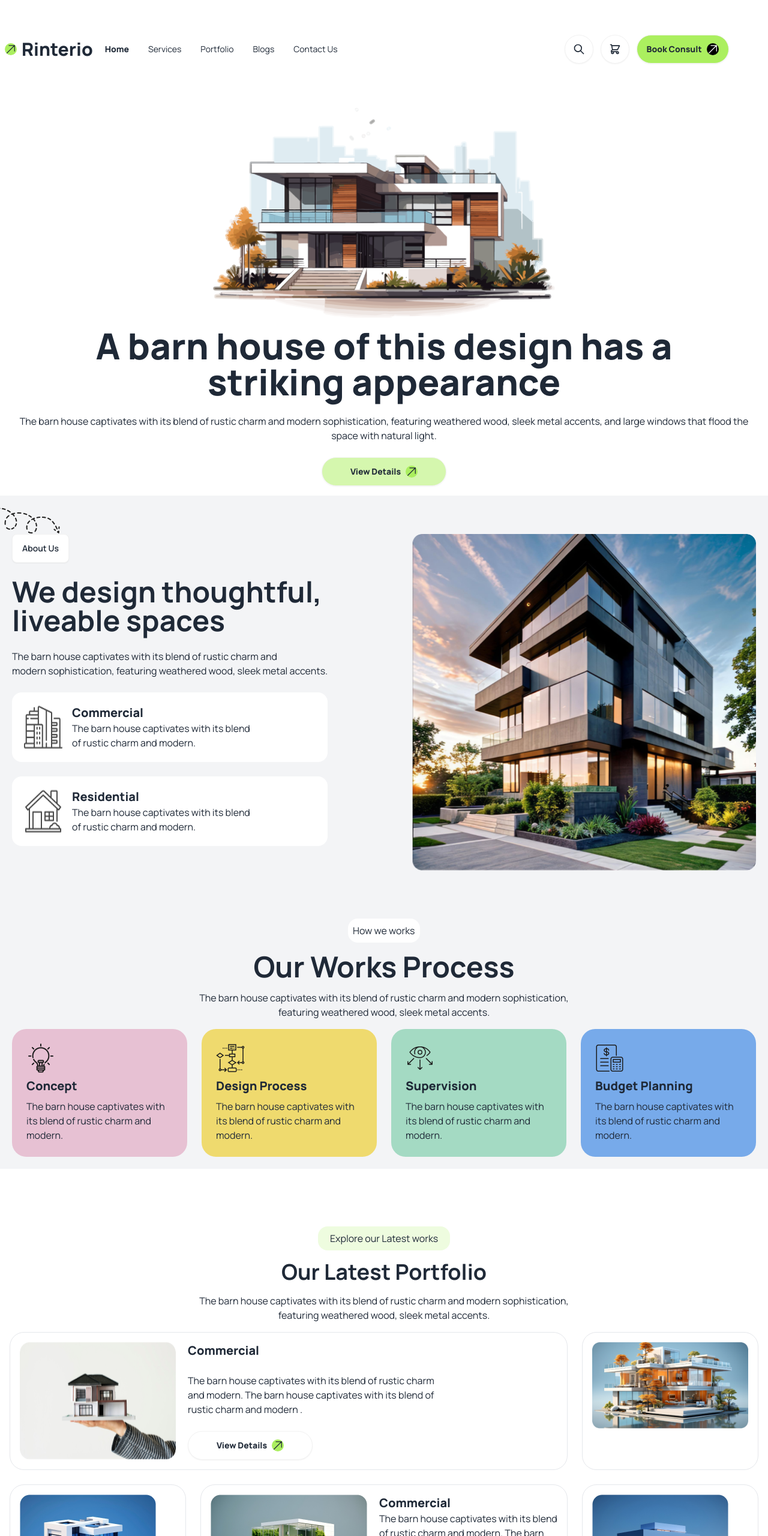
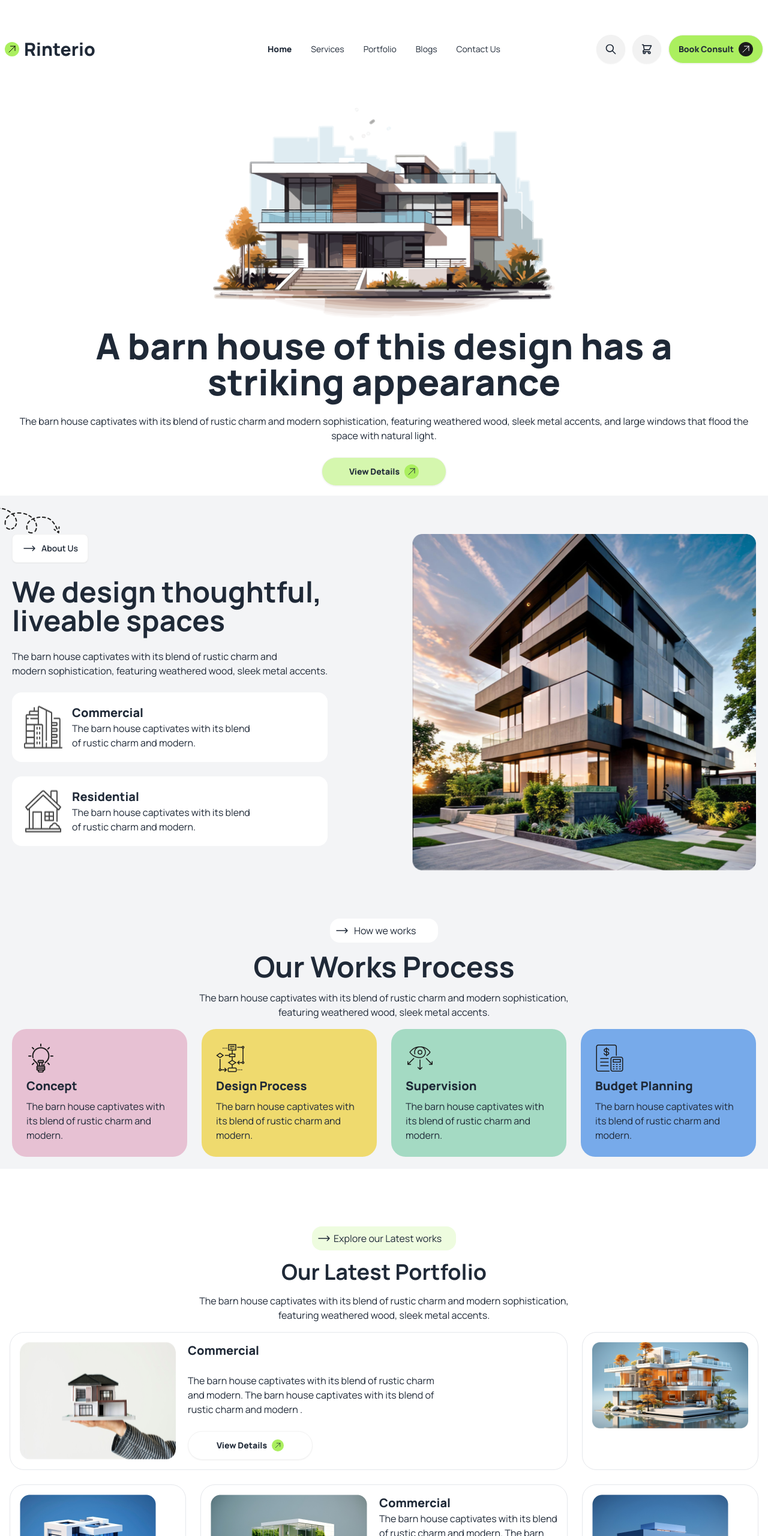
Before and after one commit to Shahadat1530/assignment-03, a plain HTML site: page index.html in a window 1280 px wide. Shown: the top 2560 px of the page at 60% size. Drawn offline with nearby package versions, Linux system fonts and the light colour scheme.

Commit message:
error fixed

```diff
--- a/index.html
+++ b/index.html
@@ -24,7 +24,7 @@
         <!-- navbar -->
         <nav class="my-12">
             <div class="navbar bg-base-100">
-                <div class="flex justify-between">
+                <div class="navbar-start">
                     <div class="dropdown">
                         <div tabindex="0" role="button" class="btn btn-ghost lg:hidden">
                             <svg xmlns="http://www.w3.org/2000/svg" class="h-5 w-5" fill="none" viewBox="0 0 24 24"
@@ -42,13 +42,15 @@
                             <li><a>Contact Us</a></li>
                         </ul>
                     </div>
-                    <div class="text-3xl font-extrabold flex items-center space-x-2">
+                    <div class="flex space-x-2 items-center ">
+                        <div class="size-6 rounded-3xl bg-[#ABEF5F] text-black p-1">
                             <svg xmlns="http://www.w3.org/2000/svg" fill="none" viewBox="0 0 24 24" stroke-width="1.5"
-                            stroke="currentColor" class="size-5 bg-[#ABEF5F] rounded-full">
+                                stroke="currentColor">
                                 <path stroke-linecap="round" stroke-linejoin="round"
                                     d="m4.5 19.5 15-15m0 0H8.25m11.25 0v11.25" />
                             </svg>
-                        <h2> Rinterio</h2>
+                        </div>
+                        <h2 class="font-extrabold text-3xl  "> Rinterio </h2>
                     </div>
                 </div>
                 <div class="navbar-center hidden lg:flex">
@@ -60,17 +62,19 @@
                         <li><a>Contact Us</a></li>
                     </ul>
                 </div>
-                <div class="navbar-end hidden lg:flex space-x-3">
+                <!-- search icon div -->
+                <div class="navbar-end space-x-3 hidden lg:flex">
                     <!-- search icon -->
-                    <button class="btn bg-white btn-circle">
+                    <button class="btn btn-white btn-circle">
                         <svg xmlns="http://www.w3.org/2000/svg" class="h-5 w-5" fill="none" viewBox="0 0 24 24"
                             stroke="currentColor">
                             <path stroke-linecap="round" stroke-linejoin="round" stroke-width="2"
                                 d="M21 21l-6-6m2-5a7 7 0 11-14 0 7 7 0 0114 0z" />
                         </svg>
                     </button>
+
                     <!-- cart icon -->
-                    <button class="btn bg-white btn-circle">
+                    <button class="btn btn-white btn-circle">
                         <svg xmlns="http://www.w3.org/2000/svg" class="h-5 w-5" fill="none" viewBox="0 0 24 24"
                             stroke="currentColor">
                             <path stroke-linecap="round" stroke-linejoin="round" stroke-width="2"
@@ -78,13 +82,15 @@
                         </svg>
                     </button>
 
-                    <button class="btn bg-[#ABEF5F] font-extrabold rounded-3xl">Book Consult
+                    <a class="btn rounded-3xl bg-[#ABEF5F] font-extrabold  ">Book Consult
+                        <div class="size-6 rounded-3xl bg-[#1C1C1C] text-white text-xs p-1">
                             <svg xmlns="http://www.w3.org/2000/svg" fill="none" viewBox="0 0 24 24" stroke-width="1.5"
-                            stroke="currentColor" class="size-5 bg-black text-white rounded-full">
+                                stroke="currentColor">
                                 <path stroke-linecap="round" stroke-linejoin="round"
                                     d="m4.5 19.5 15-15m0 0H8.25m11.25 0v11.25" />
                             </svg>
-                    </button>
+                        </div>
+                    </a>
                 </div>
             </div>
         </nav>
@@ -101,11 +107,13 @@
                             the space with natural light.
                         </p>
                         <button class="btn bg-[#ABEF5F80] font-extrabold rounded-3xl w-full lg:w-52">View Details
-                            <svg xmlns="http://www.w3.org/2000/svg" fill="none" viewBox="0 0 24 24" stroke-width="1.5"
-                                stroke="currentColor" class="size-5 bg-[#ABEF5F] rounded-full">
+                            <div class="size-5 bg-[#ABEF5F] w-6 h-6 rounded-full p-1">
+                                <svg xmlns="http://www.w3.org/2000/svg" fill="none" viewBox="0 0 24 24"
+                                    stroke-width="1.5" stroke="currentColor">
                                     <path stroke-linecap="round" stroke-linejoin="round"
                                         d="m4.5 19.5 15-15m0 0H8.25m11.25 0v11.25" />
                                 </svg>
+                            </div>
                         </button>
                     </div>
                 </div>
@@ -124,7 +132,11 @@
 
                     <!-- about-us contents -->
                     <div class="space-y-6 text-center lg:text-left">
-                        <button class="btn bg-white">About Us</button>
+                        <button class="btn bg-white">
+                            <svg xmlns="http://www.w3.org/2000/svg" fill="none" viewBox="0 0 24 24" stroke-width="1.5" stroke="currentColor" class="size-6">
+                                <path stroke-linecap="round" stroke-linejoin="round" d="M17.25 8.25 21 12m0 0-3.75 3.75M21 12H3" />
+                              </svg>
+                            About Us</button>
                         <h2 class="text-5xl font-bold">We design thoughtful,<br> liveable spaces</h2>
                         <p>The barn house captivates with its blend of rustic charm and <br> modern sophistication,
                             featuring weathered wood, sleek metal accents.</p>
@@ -158,7 +170,11 @@
 
             <!-- works process -->
             <div class="max-w-screen-xl mx-auto space-y-4">
-                <p class="bg-white w-[120px] rounded-2xl mx-auto p-2">How we works</p>
+                <p class="bg-white w-[180px] rounded-2xl flex gap-2 mx-auto p-2">
+                    <svg xmlns="http://www.w3.org/2000/svg" fill="none" viewBox="0 0 24 24" stroke-width="1.5" stroke="currentColor" class="size-6">
+                        <path stroke-linecap="round" stroke-linejoin="round" d="M17.25 8.25 21 12m0 0-3.75 3.75M21 12H3" />
+                      </svg>
+                      How we works</p>
                 <h4 class="text-center text-5xl font-bold">Our Works Process</h4>
                 <p class="text-center">The barn house captivates with its blend of rustic charm and modern
                     sophistication, <br> featuring weathered wood, sleek metal accents.</p>
@@ -199,9 +215,14 @@
         <!-- portfolio section -->
         <section>
             <div class="max-w-screen-xl mx-auto space-y-4 py-24 p-4">
-                <p class="bg-[#ABEF5F33] w-[220px] rounded-2xl mx-auto p-2 text-center">Explore our Latest works</p>
+                <p class="bg-[#ABEF5F33] w-[240px] flex gap-1 rounded-2xl mx-auto p-2 text-center">
+                    <svg xmlns="http://www.w3.org/2000/svg" fill="none" viewBox="0 0 24 24" stroke-width="1.5" stroke="currentColor" class="size-6">
+                        <path stroke-linecap="round" stroke-linejoin="round" d="M17.25 8.25 21 12m0 0-3.75 3.75M21 12H3" />
+                      </svg>
+                      Explore our Latest works</p>
                 <h4 class="font-bold text-4xl text-center">Our Latest Portfolio</h4>
-                <p class="text-center">The barn house captivates with its blend of rustic charm and modern sophistication, <br> featuring
+                <p class="text-center">The barn house captivates with its blend of rustic charm and modern
+                    sophistication, <br> featuring
                     weathered wood, sleek metal accents.</p>
 
                 <!-- img's -->
@@ -214,11 +235,13 @@
                             <p>The barn house captivates with its blend of rustic charm <br> and modern. The barn house
                                 captivates with its blend of <br> rustic charm and modern .</p>
                             <button class="btn bg-white font-extrabold rounded-3xl w-full lg:w-52">View Details
-                                    <svg xmlns="http://www.w3.org/2000/svg" fill="none" viewBox="0 0 24 24" stroke-width="1.5"
-                                        stroke="currentColor" class="size-5 bg-[#ABEF5F] rounded-full">
+                                <div class="size-5 bg-[#ABEF5F] rounded-full p-1">
+                                    <svg xmlns="http://www.w3.org/2000/svg" fill="none" viewBox="0 0 24 24"
+                                        stroke-width="1.5" stroke="currentColor">
                                         <path stroke-linecap="round" stroke-linejoin="round"
                                             d="m4.5 19.5 15-15m0 0H8.25m11.25 0v11.25" />
                                     </svg>
+                                </div>
                             </button>
                         </div>
                     </div>
@@ -240,11 +263,13 @@
                             <p>The barn house captivates with its blend of rustic charm and modern. The barn house
                                 captivates with its blend of rustic charm and modern .</p>
                             <button class="btn bg-white font-extrabold rounded-3xl w-full lg:w-52">View Details
-                                    <svg xmlns="http://www.w3.org/2000/svg" fill="none" viewBox="0 0 24 24" stroke-width="1.5"
-                                        stroke="currentColor" class="size-5 bg-[#ABEF5F] rounded-full">
+                                <div class="size-5 bg-[#ABEF5F] rounded-full p-1">
+                                    <svg xmlns="http://www.w3.org/2000/svg" fill="none" viewBox="0 0 24 24"
+                                        stroke-width="1.5" stroke="currentColor">
                                         <path stroke-linecap="round" stroke-linejoin="round"
                                             d="m4.5 19.5 15-15m0 0H8.25m11.25 0v11.25" />
                                     </svg>
+                                </div>
                             </button>
                         </div>
                     </div>
@@ -261,7 +286,12 @@
         <!-- let's discuss section  -->
         <section class="bg-[url('assets/bg.jpg')] m-3 lg:py-24 p-4">
             <div class="max-w-screen-xl mx-auto text-center space-y-6 ">
-                <p class="bg-[#ABEF5F33] w-[120px] rounded-2xl mx-auto p-2">Let’s Connect</p>
+                <p class="bg-[#ABEF5F33] w-[150px] rounded-2xl mx-auto p-2 flex gap-1">
+                    <svg xmlns="http://www.w3.org/2000/svg" fill="none" viewBox="0 0 24 24" stroke-width="1.5" stroke="currentColor" class="size-6">
+                        <path stroke-linecap="round" stroke-linejoin="round" d="M17.25 8.25 21 12m0 0-3.75 3.75M21 12H3" />
+                      </svg>
+
+                    Let’s Connect</p>
                 <h3 class="font-bold text-4xl">Let’s Discuss Next Project</h3>
                 <p>The barn house captivates with its blend of rustic charm and modern sophistication, featuring
                     weathered wood, sleek metal accents.</p>
@@ -279,11 +309,13 @@
                     <textarea class="lg:w-4/5 w-full h-60 rounded-3xl p-2"
                         placeholder="Write your message here"></textarea>
                     <button class="btn bg-[#ABEF5F] font-extrabold rounded-3xl lg:w-4/5 w-full">Send Mail
+                        <div class="size-5 bg-black text-white rounded-full p-1">
                             <svg xmlns="http://www.w3.org/2000/svg" fill="none" viewBox="0 0 24 24" stroke-width="1.5"
-                            stroke="currentColor" class="size-5 bg-black text-white rounded-full">
+                                stroke="currentColor">
                                 <path stroke-linecap="round" stroke-linejoin="round"
                                     d="m4.5 19.5 15-15m0 0H8.25m11.25 0v11.25" />
                             </svg>
+                        </div>
                     </button>
                 </form>
             </div>
@@ -320,10 +352,13 @@
     <footer class="bg-black lg:py-24 p-4">
         <div class="max-w-screen-xl mx-auto text-center space-y-6">
             <div class="text-3xl font-extrabold flex justify-center items-center space-x-2">
+                <div class="size-5 bg-[#ABEF5F] rounded-full p-1">
                     <svg xmlns="http://www.w3.org/2000/svg" fill="none" viewBox="0 0 24 24" stroke-width="1.5"
-                    stroke="currentColor" class="size-5 bg-[#ABEF5F] rounded-full">
-                    <path stroke-linecap="round" stroke-linejoin="round" d="m4.5 19.5 15-15m0 0H8.25m11.25 0v11.25" />
+                        stroke="currentColor">
+                        <path stroke-linecap="round" stroke-linejoin="round"
+                            d="m4.5 19.5 15-15m0 0H8.25m11.25 0v11.25" />
                     </svg>
+                </div>
                 <h2 class="text-white">Rinterio</h2>
             </div>
             <p class="text-white">The barn house captivates with its blend of rustic charm and modern sophistication,
@@ -338,10 +373,13 @@
                 <p>Contact Us</p>
             </div>
             <button class="btn bg-[#ABEF5F] font-extrabold rounded-3xl">Book Consult
+                <div class="size-5 bg-black text-white rounded-full p-1">
                     <svg xmlns="http://www.w3.org/2000/svg" fill="none" viewBox="0 0 24 24" stroke-width="1.5"
-                    stroke="currentColor" class="size-5 bg-black text-white rounded-full">
-                    <path stroke-linecap="round" stroke-linejoin="round" d="m4.5 19.5 15-15m0 0H8.25m11.25 0v11.25" />
+                        stroke="currentColor">
+                        <path stroke-linecap="round" stroke-linejoin="round"
+                            d="m4.5 19.5 15-15m0 0H8.25m11.25 0v11.25" />
                     </svg>
+                </div>
             </button>
         </div>
     </footer>
```
Lines whose indentation alone changed are shown as unchanged.
